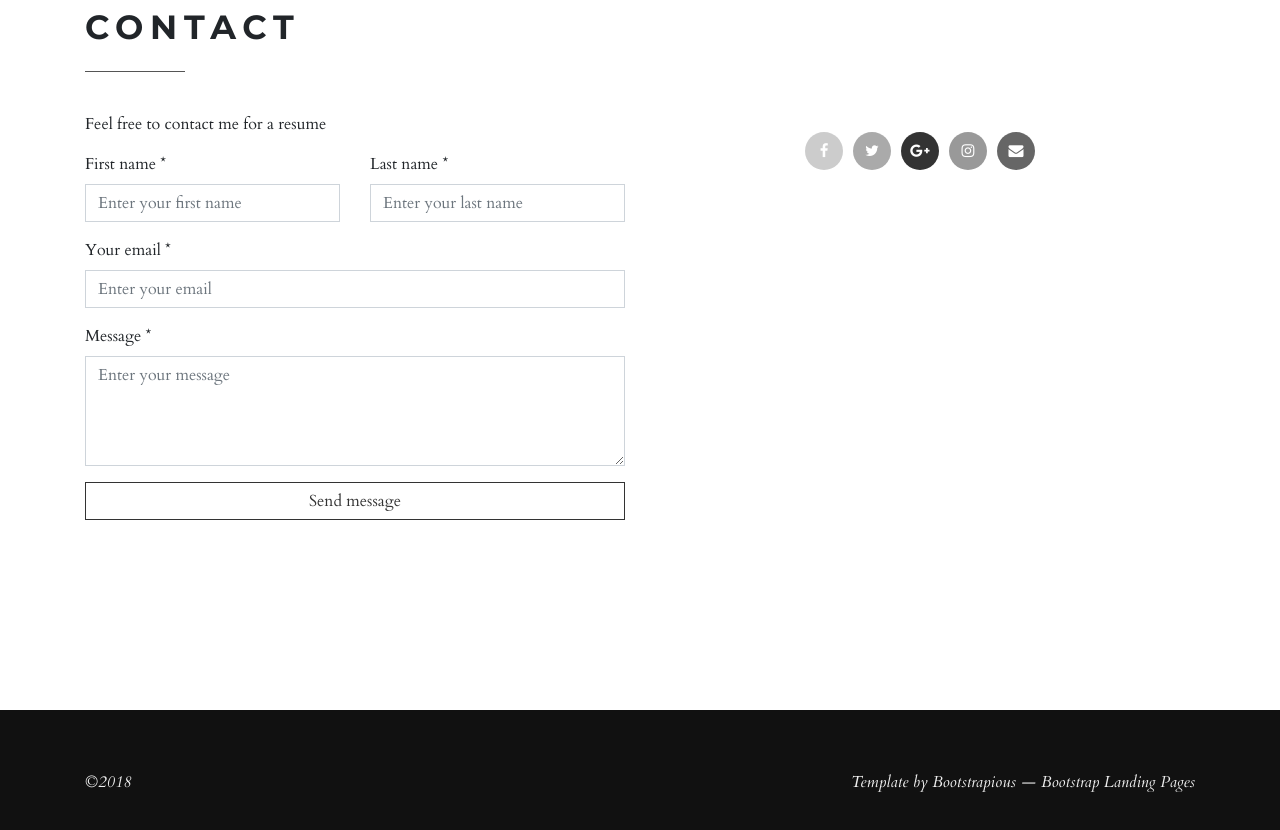
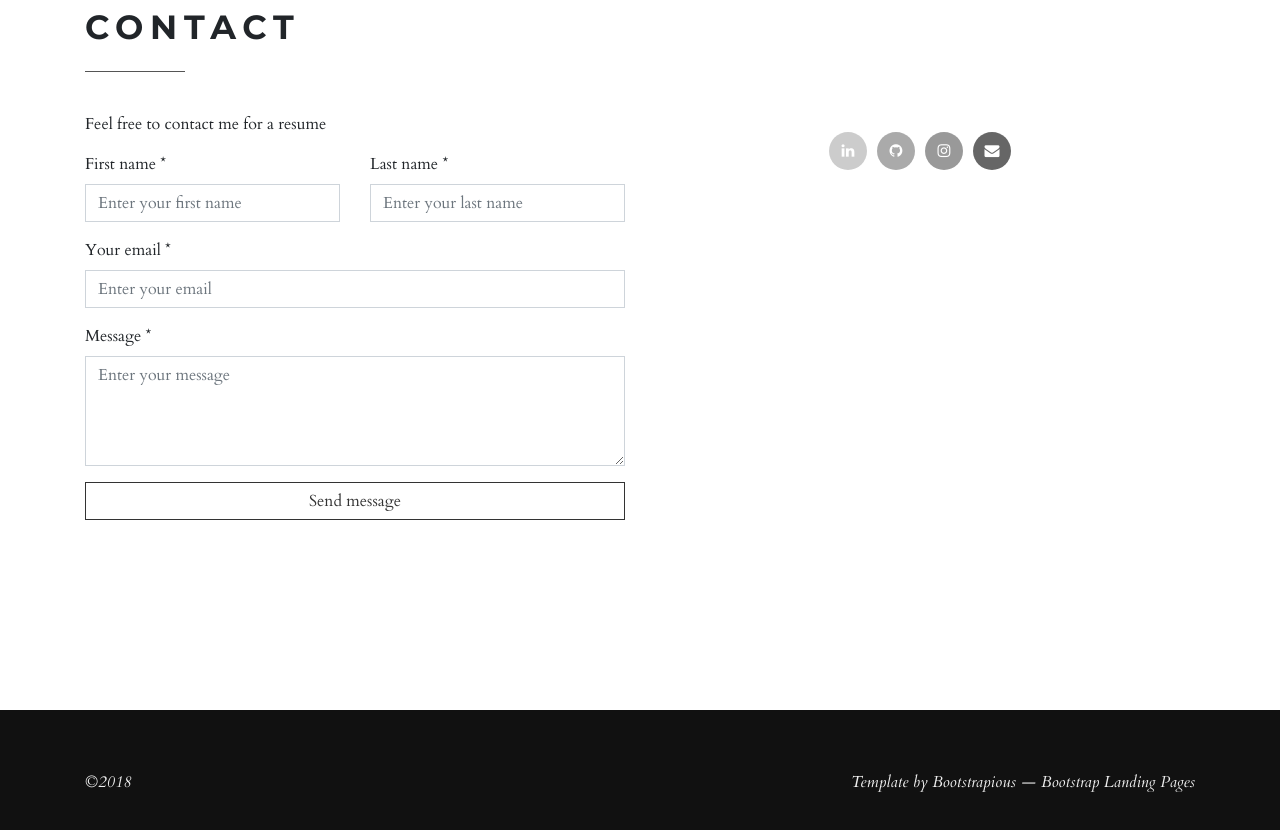
Before and after one commit to vyu113/vyu113.github.io, a plain HTML site: page index.html in a window 1280 px wide. Shown: the part 4395-5225 px from the top of the page. Drawn offline with Linux system fonts and the light colour scheme; some packages are replaced by stand-ins of ours.

Commit message:
added social links

```diff
--- a/css/style.default.css
+++ b/css/style.default.css
@@ -246,11 +246,19 @@ p.social a.facebook {
   background-color: #ccc;
 }
 
+p.social a.linkedin {
+  background-color: #ccc;
+}
+
 p.social a.gplus {
   background-color: #333;
 }
 
 p.social a.twitter {
+  background-color: #aaa;
+}
+
+p.social a.github {
   background-color: #aaa;
 }
 
--- a/index.html
+++ b/index.html
@@ -260,7 +260,9 @@
 
                 <!--<p>Feel free to contact me for a resume </p>-->
 
-                <p class="social"><a href="#" title="" class="facebook"><i class="fa fa-facebook"></i></a><a href="#" title="" class="twitter"><i class="fa fa-twitter"></i></a><a href="#" title="" class="gplus"><i class="fa fa-google-plus"></i></a><a href="#" title="" class="instagram"><i class="fa fa-instagram"></i></a><a href="mailto:viviyu@umich.edu" title="" class="email"><i class="fa fa-envelope"></i></a></p>
+                <!-- <p class="social"><a href="#" title="" class="facebook"><i class="fa fa-facebook"></i></a><a href="#" title="" class="twitter"><i class="fa fa-twitter"></i></a><a href="#" title="" class="gplus"><i class="fa fa-google-plus"></i></a><a href="#" title="" class="instagram"><i class="fa fa-instagram"></i></a><a href="mailto:viviyu@umich.edu" title="" class="email"><i class="fa fa-envelope"></i></a></p> -->
+
+                <p class="social"><a href="https://www.linkedin.com/in/vivian-yu-51a0aa137/" title="" class="linkedin"><i class="fa fa-linkedin"></i></a><a href="https://github.com/vyu113" title="" class="github"><i class="fa fa-github"></i></a><a href="https://www.instagram.com/vyu113/" title="" class="instagram"><i class="fa fa-instagram"></i></a><a href="mailto:viviyu@umich.edu" title="" class="email"><i class="fa fa-envelope"></i></a></p>
               </div>
             </div>
           </div>
```
